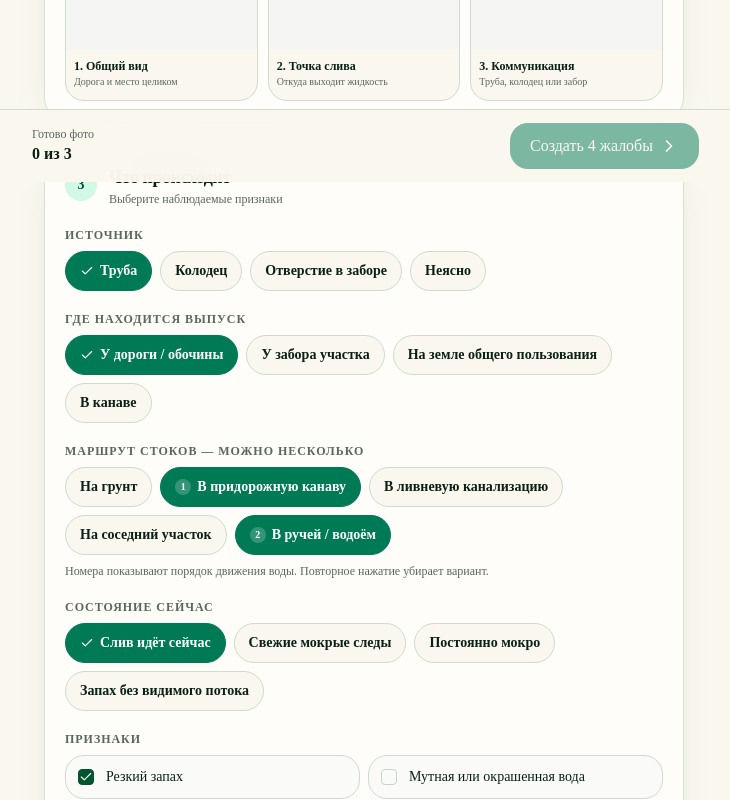
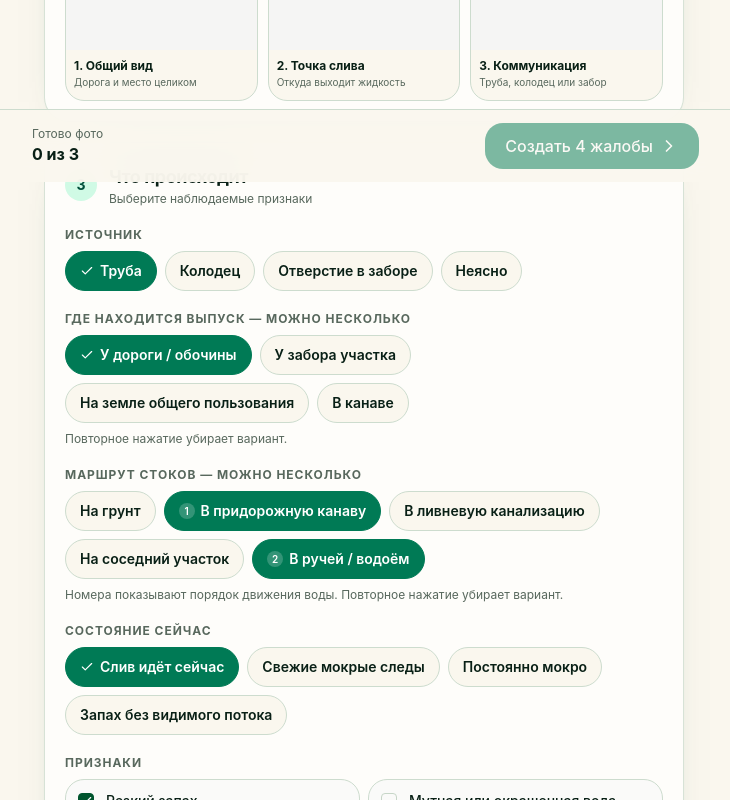
Before and after one commit to e-lis777/eco-fix-pwa, a React (Vite) app: page / in a window 1280 px wide. Shown: the part 618-1418 px from the top of the page, without its empty margins (276-1006 px from the left). Built offline with nearby package versions, Linux system fonts and the light colour scheme.

Commit message:
Allow multiple outlet locations and use system font

```diff
--- a/app/globals.css
+++ b/app/globals.css
@@ -7,8 +7,8 @@
 @theme inline {
   --color-background: var(--background);
   --color-foreground: var(--foreground);
-  --font-sans: var(--font-geist-sans);
-  --font-mono: var(--font-geist-mono);
+  --font-sans: -apple-system, BlinkMacSystemFont, "Segoe UI", Roboto, Helvetica, Arial, sans-serif;
+  --font-mono: "SFMono-Regular", Consolas, "Liberation Mono", monospace;
   --font-heading: var(--font-sans);
   --color-sidebar-ring: var(--sidebar-ring);
   --color-sidebar-border: var(--sidebar-border);
@@ -49,7 +49,7 @@
 }
 
 body {
-  font-family: var(--font-geist-sans), Arial, Helvetica, sans-serif;
+  font-family: -apple-system, BlinkMacSystemFont, "Segoe UI", Roboto, Helvetica, Arial, sans-serif;
 }
 
 :root {
--- a/app/report-form.tsx
+++ b/app/report-form.tsx
@@ -28,7 +28,7 @@ type Draft = {
   coordinates: string;
   source: string;
   destinations: string[];
-  setting: string;
+  settings: string[];
   flowState: string;
   signs: string[];
   nearWell: boolean;
@@ -46,19 +46,24 @@ type SubmissionRecord = {
 function loadDraft(): Draft {
   const defaults: Draft = {
     address: '', coordinates: '', source: 'Труба', destinations: ['В придорожную канаву', 'В ручей / водоём'],
-    setting: 'У дороги / обочины', flowState: 'Слив идёт сейчас',
+    settings: ['У дороги / обочины'], flowState: 'Слив идёт сейчас',
     signs: ['Резкий запах', 'Повторяется регулярно'], nearWell: true, outsideParcel: true,
   };
   try {
     const saved = localStorage.getItem('eco-fix-draft-v1');
     if (!saved) return defaults;
-    const parsed = JSON.parse(saved) as Partial<Draft> & { destination?: string };
+    const parsed = JSON.parse(saved) as Partial<Draft> & { destination?: string; setting?: string };
     const destinations = Array.isArray(parsed.destinations)
       ? parsed.destinations
       : parsed.destination
         ? [parsed.destination]
         : defaults.destinations;
-    return { ...defaults, ...parsed, destinations };
+    const settings = Array.isArray(parsed.settings)
+      ? parsed.settings
+      : parsed.setting
+        ? [parsed.setting]
+        : defaults.settings;
+    return { ...defaults, ...parsed, destinations, settings };
   } catch {
     return defaults;
   }
@@ -120,7 +125,7 @@ export function ReportForm() {
   const [coordinates, setCoordinates] = useState(initialDraft.coordinates);
   const [source, setSource] = useState(initialDraft.source);
   const [destinations, setDestinations] = useState<string[]>(initialDraft.destinations);
-  const [setting, setSetting] = useState(initialDraft.setting);
+  const [settings, setSettings] = useState<string[]>(initialDraft.settings);
   const [flowState, setFlowState] = useState(initialDraft.flowState);
   const [signs, setSigns] = useState<string[]>(initialDraft.signs);
   const [nearWell, setNearWell] = useState(initialDraft.nearWell);
@@ -145,21 +150,25 @@ export function ReportForm() {
     const details = [
       `По адресу ${address || '[адрес не указан]'}, координаты ${coordinates || '[нет координат]'}`,
       `обнаружен предполагаемый выпуск сточных вод через объект типа «${source.toLowerCase()}»`,
-      `${setting.toLowerCase()}; маршрут стоков: ${destinations.map((value) => value.toLowerCase()).join(' → ') || 'не определён'}`,
+      `места выпуска: ${settings.map((value) => value.toLowerCase()).join(', ') || 'не определены'}; маршрут стоков: ${destinations.map((value) => value.toLowerCase()).join(' → ') || 'не определён'}`,
       flowState.toLowerCase(),
       signs.length ? `Признаки: ${signs.join(', ').toLowerCase()}` : 'явные внешние признаки не выбраны',
       nearWell ? 'рядом расположена частная застройка с возможными колодцами и скважинами' : '',
       outsideParcel ? 'коммуникация предположительно находится за границами частного участка' : '',
     ].filter(Boolean);
     return `${details.join('. ')}.`;
-  }, [address, coordinates, destinations, flowState, nearWell, outsideParcel, setting, signs, source]);
+  }, [address, coordinates, destinations, flowState, nearWell, outsideParcel, settings, signs, source]);
 
   useEffect(() => {
-    localStorage.setItem('eco-fix-draft-v1', JSON.stringify({ address, coordinates, source, destinations, setting, flowState, signs, nearWell, outsideParcel }));
-  }, [address, coordinates, destinations, flowState, nearWell, outsideParcel, setting, signs, source]);
+    localStorage.setItem('eco-fix-draft-v1', JSON.stringify({ address, coordinates, source, destinations, settings, flowState, signs, nearWell, outsideParcel }));
+  }, [address, coordinates, destinations, flowState, nearWell, outsideParcel, settings, signs, source]);
 
   function toggleDestination(value: string) {
     setDestinations((current) => current.includes(value) ? current.filter((item) => item !== value) : [...current, value]);
+  }
+
+  function toggleSetting(value: string) {
+    setSettings((current) => current.includes(value) ? current.filter((item) => item !== value) : [...current, value]);
   }
 
   function toggleSign(value: string) {
@@ -326,7 +335,7 @@ export function ReportForm() {
         <section className="surface-card">
           <div className="section-heading"><span className="step-number">3</span><div><h2>Что происходит</h2><p>Выберите наблюдаемые признаки</p></div></div>
           <ChoiceGroup label="Источник" options={sourceOptions} value={source} onChange={setSource} />
-          <ChoiceGroup label="Где находится выпуск" options={settingOptions} value={setting} onChange={setSetting} />
+          <MultiChoiceGroup label="Где находится выпуск — можно несколько" options={settingOptions} values={settings} onToggle={toggleSetting} ordered={false} />
           <MultiChoiceGroup label="Маршрут стоков — можно несколько" options={destinationOptions} values={destinations} onToggle={toggleDestination} />
           <ChoiceGroup label="Состояние сейчас" options={flowOptions} value={flowState} onChange={setFlowState} />
           <div className="mt-5">
@@ -360,7 +369,7 @@ function ChoiceGroup({ label, options, value, onChange }: { label: string; optio
   return <div className="mt-5 first:mt-0"><p className="field-label mb-2">{label}</p><div className="flex flex-wrap gap-2">{options.map((option) => <button key={option} type="button" onClick={() => onChange(option)} className={value === option ? 'choice-chip choice-chip-active' : 'choice-chip'}>{value === option && <Check className="size-3.5" />}{option}</button>)}</div></div>;
 }
 
-function MultiChoiceGroup({ label, options, values, onToggle }: { label: string; options: string[]; values: string[]; onToggle: (value: string) => void }) {
+function MultiChoiceGroup({ label, options, values, onToggle, ordered = true }: { label: string; options: string[]; values: string[]; onToggle: (value: string) => void; ordered?: boolean }) {
   return (
     <div className="mt-5">
       <p className="field-label mb-2">{label}</p>
@@ -368,10 +377,10 @@ function MultiChoiceGroup({ label, options, values, onToggle }: { label: string;
         {options.map((option) => {
           const selected = values.includes(option);
           const order = selected ? values.indexOf(option) + 1 : null;
-          return <button key={option} type="button" onClick={() => onToggle(option)} className={selected ? 'choice-chip choice-chip-active' : 'choice-chip'}>{selected && <span className="grid size-4 place-items-center rounded-full bg-white/20 text-[10px]">{order}</span>}{option}</button>;
+          return <button key={option} type="button" onClick={() => onToggle(option)} className={selected ? 'choice-chip choice-chip-active' : 'choice-chip'}>{selected && (ordered ? <span className="grid size-4 place-items-center rounded-full bg-white/20 text-[10px]">{order}</span> : <Check className="size-3.5" />)}{option}</button>;
         })}
       </div>
-      <p className="mt-2 text-xs text-muted-foreground">Номера показывают порядок движения воды. Повторное нажатие убирает вариант.</p>
+      <p className="mt-2 text-xs text-muted-foreground">{ordered ? 'Номера показывают порядок движения воды. ' : ''}Повторное нажатие убирает вариант.</p>
     </div>
   );
 }
```
